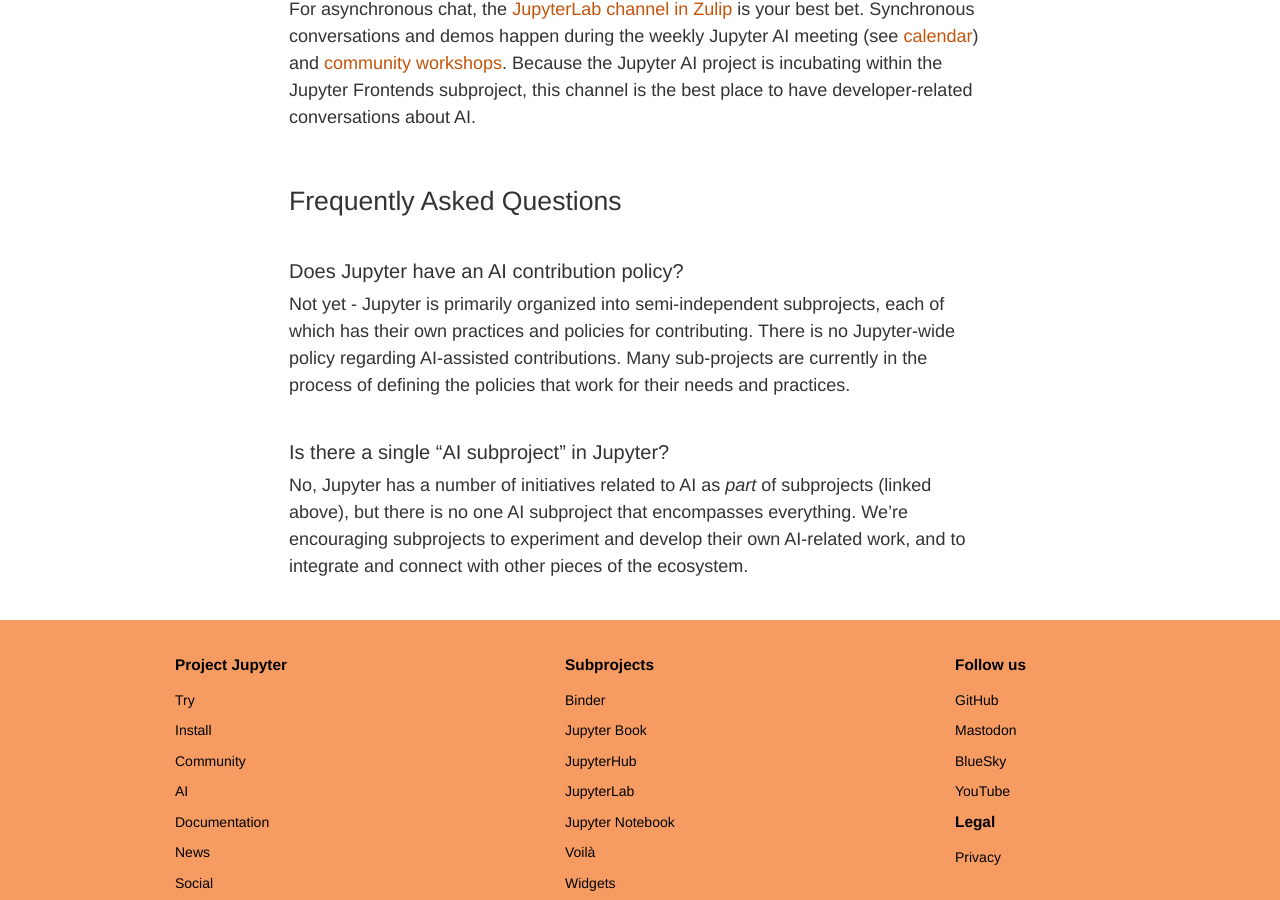
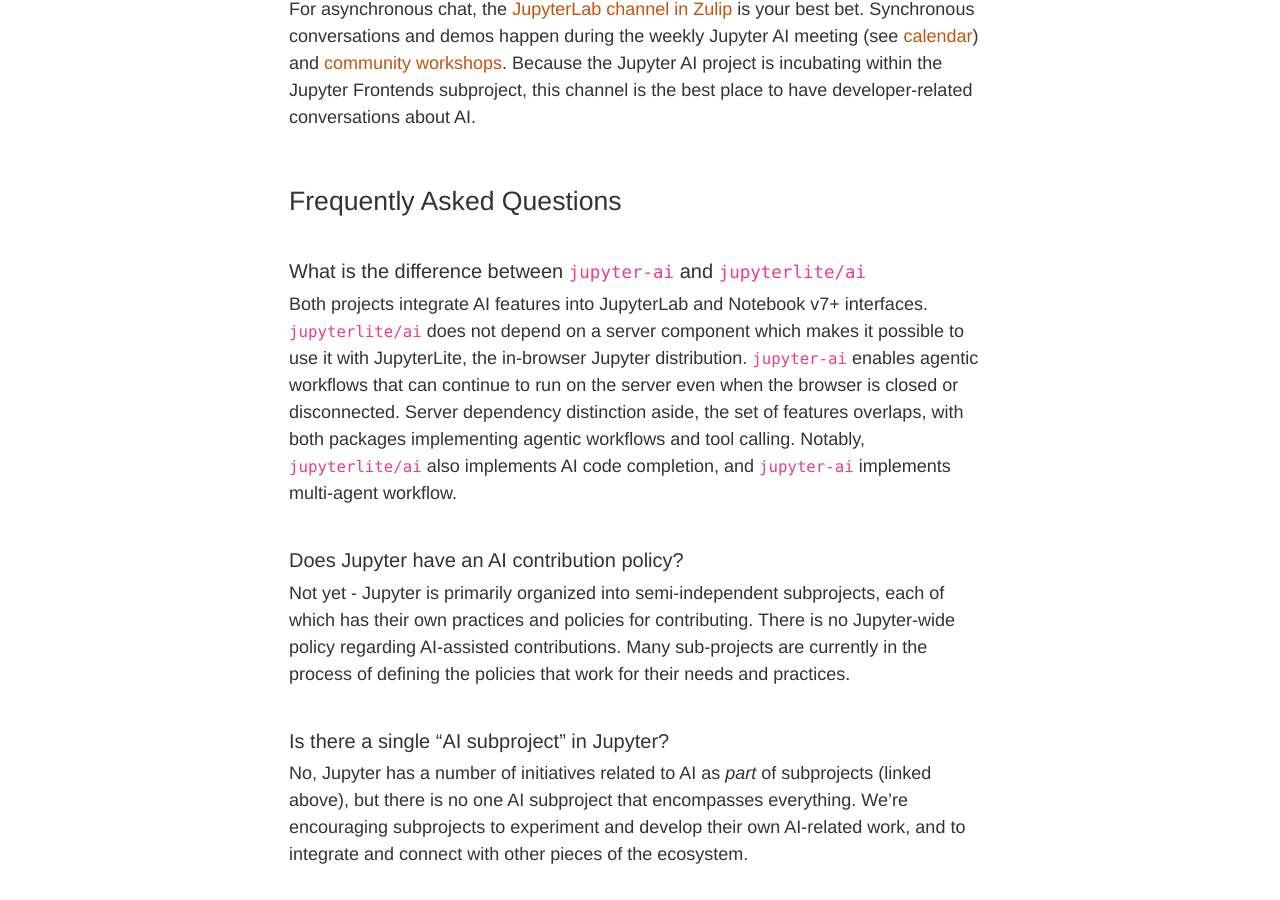
Before and after one commit to jupyter/jupyter.github.io, a Jekyll site: the page built from ai.md, in a window 1280 px wide and 900 px high, scrolled down 1029 px. Built offline with Jekyll 4.4.1, drawn with Linux system fonts in a browser that asks for light colours; comment, search, counter and statistics services are not loaded.

Commit message:
Update ai.md
Co-authored-by: Michał Krassowski <5832902+krassowski@users.noreply.github.com>

```diff
--- a/ai.md
+++ b/ai.md
@@ -32,6 +32,10 @@
 
 ## Frequently Asked Questions
 
+### What is the difference between `jupyter-ai` and `jupyterlite/ai`
+
+Both projects integrate AI features into JupyterLab and Notebook v7+ interfaces. `jupyterlite/ai` does not depend on a server component which makes it possible to use it with JupyterLite, the in-browser Jupyter distribution. `jupyter-ai` enables agentic workflows that can continue to run on the server even when the browser is closed or disconnected. Server dependency distinction aside, the set of features overlaps, with both packages implementing agentic workflows and tool calling. Notably, `jupyterlite/ai` also implements AI code completion, and `jupyter-ai` implements multi-agent workflow.
+
 ### Does Jupyter have an AI contribution policy?
 
 Not yet - Jupyter is primarily organized into semi-independent subprojects, each of which has their own practices and policies for contributing.
```
